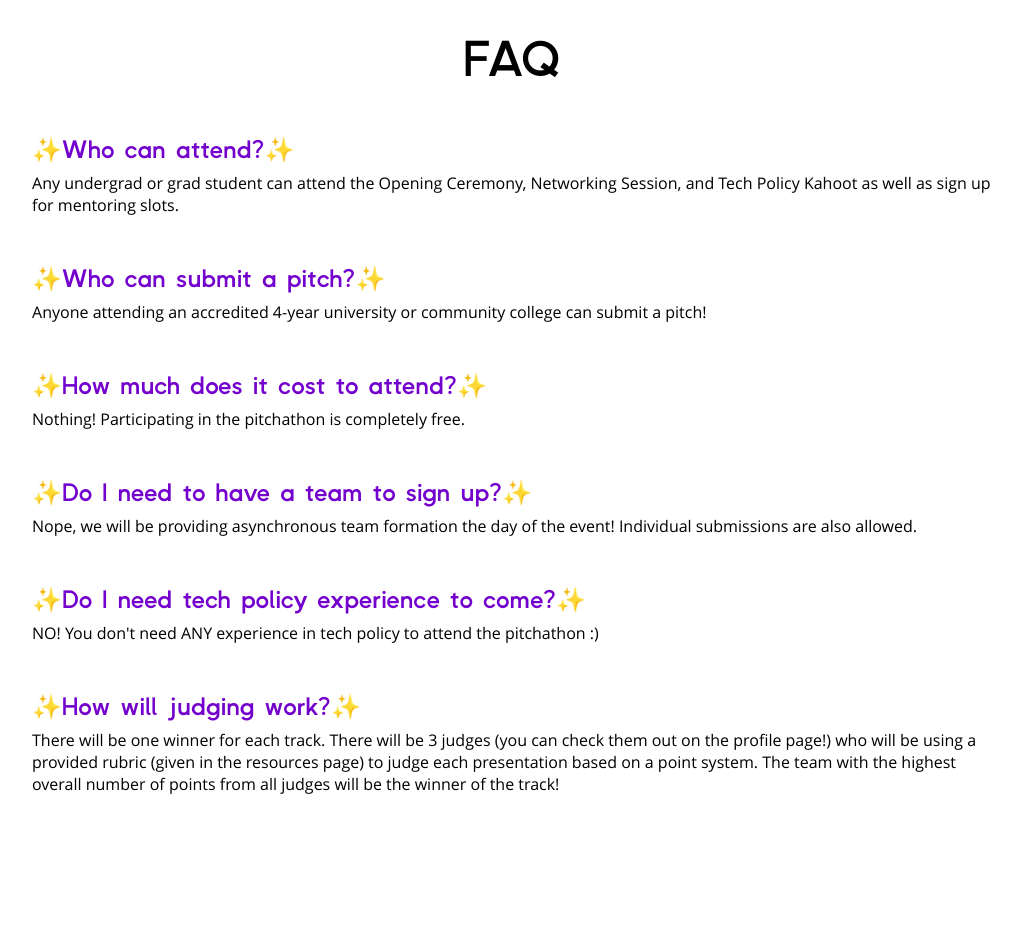
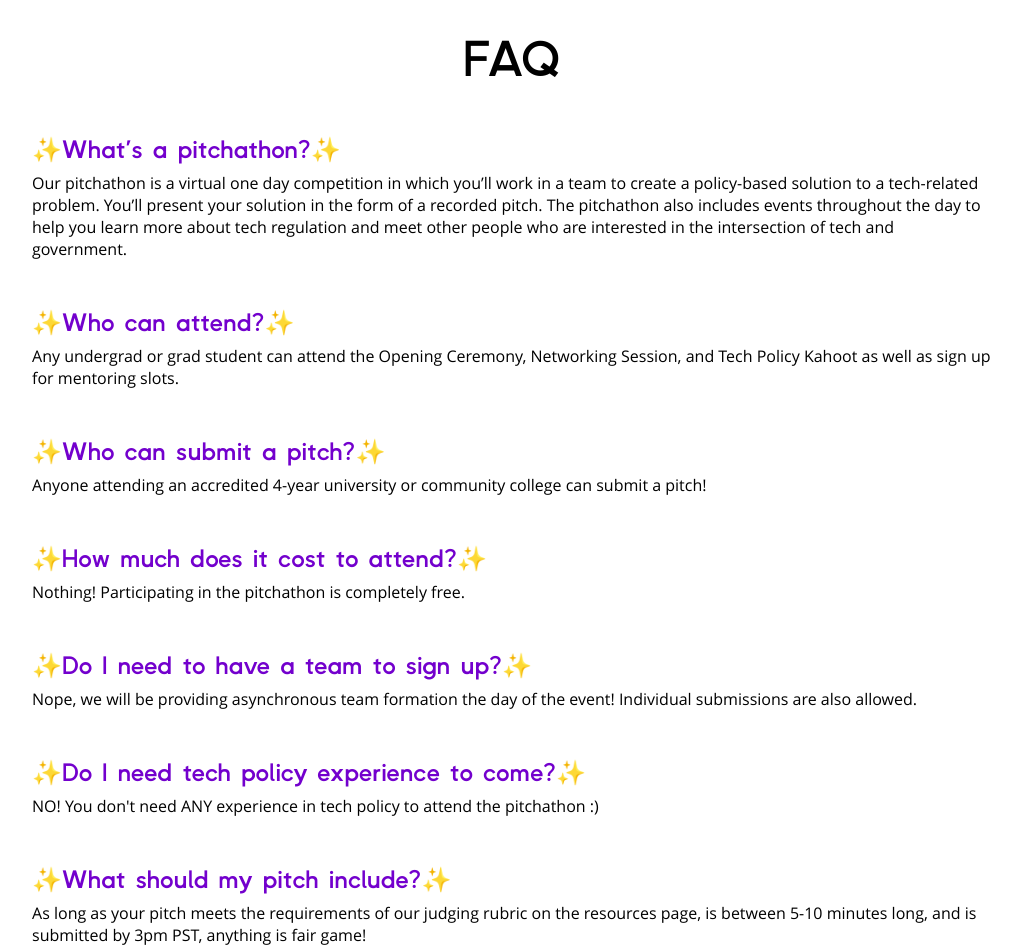
Before and after one commit to uclaacm/impact-policy-pitachathon, a React (Create React App) app: page /FAQ in a window 1280 px wide. Shown: the part 140-1092 px from the top of the page, without its empty margins (128-1149 px from the left). Before the commit the page ends 1039 px from the top, so only its background shows below. Built offline with nearby package versions, Linux system fonts and the light colour scheme.

Commit message:
add to faq

```diff
--- a/src/pages/FAQ.jsx
+++ b/src/pages/FAQ.jsx
@@ -33,11 +33,13 @@ export default class FAQ extends React.Component {
             <AllContainer>
                 <Title>FAQ</Title>
                 <Container>
+                    <Question question="✨What's a pitchathon?✨" answer="Our pitchathon is a virtual one day competition in which you’ll work in a team to create a policy-based solution to a tech-related problem. You’ll present your solution in the form of a recorded pitch. The pitchathon also includes events throughout the day to help you learn more about tech regulation and meet other people who are interested in the intersection of tech and government. "></Question>
                     <Question question="✨Who can attend?✨" answer="Any undergrad or grad student can attend the Opening Ceremony, Networking Session, and Tech Policy Kahoot as well as sign up for mentoring slots."></Question>
                     <Question question="✨Who can submit a pitch?✨" answer="Anyone attending an accredited 4-year university or community college can submit a pitch!"></Question>
                     <Question question="✨How much does it cost to attend?✨" answer="Nothing! Participating in the pitchathon is completely free."></Question>
                     <Question question="✨Do I need to have a team to sign up?✨" answer="Nope, we will be providing asynchronous team formation the day of the event! Individual submissions are also allowed."></Question>
                     <Question question="✨Do I need tech policy experience to come?✨" answer="NO! You don't need ANY experience in tech policy to attend the pitchathon :)"></Question>
+                    <Question question="✨What should my pitch include?✨" answer="As long as your pitch meets the requirements of our judging rubric on the resources page, is between 5-10 minutes long, and is submitted by 3pm PST, anything is fair game!"></Question>
                     <Question question="✨How will judging work?✨" answer="There will be one winner for each track. There will be 3 judges (you can check them out on the profile page!) who will be using a provided rubric (given in the resources page) to judge each presentation based on a point system. The team with the highest overall number of points from all judges will be the winner of the track!"></Question>
                 </Container>
             </AllContainer>
```
